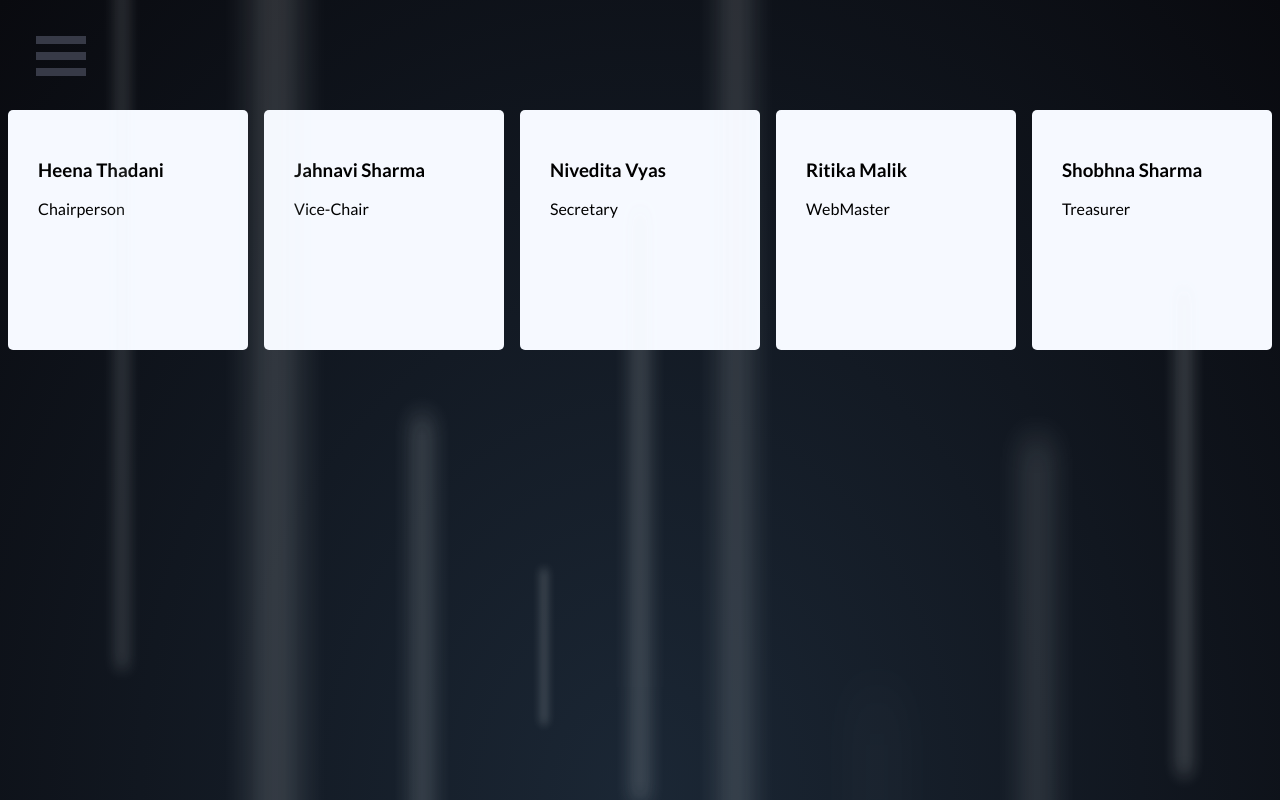
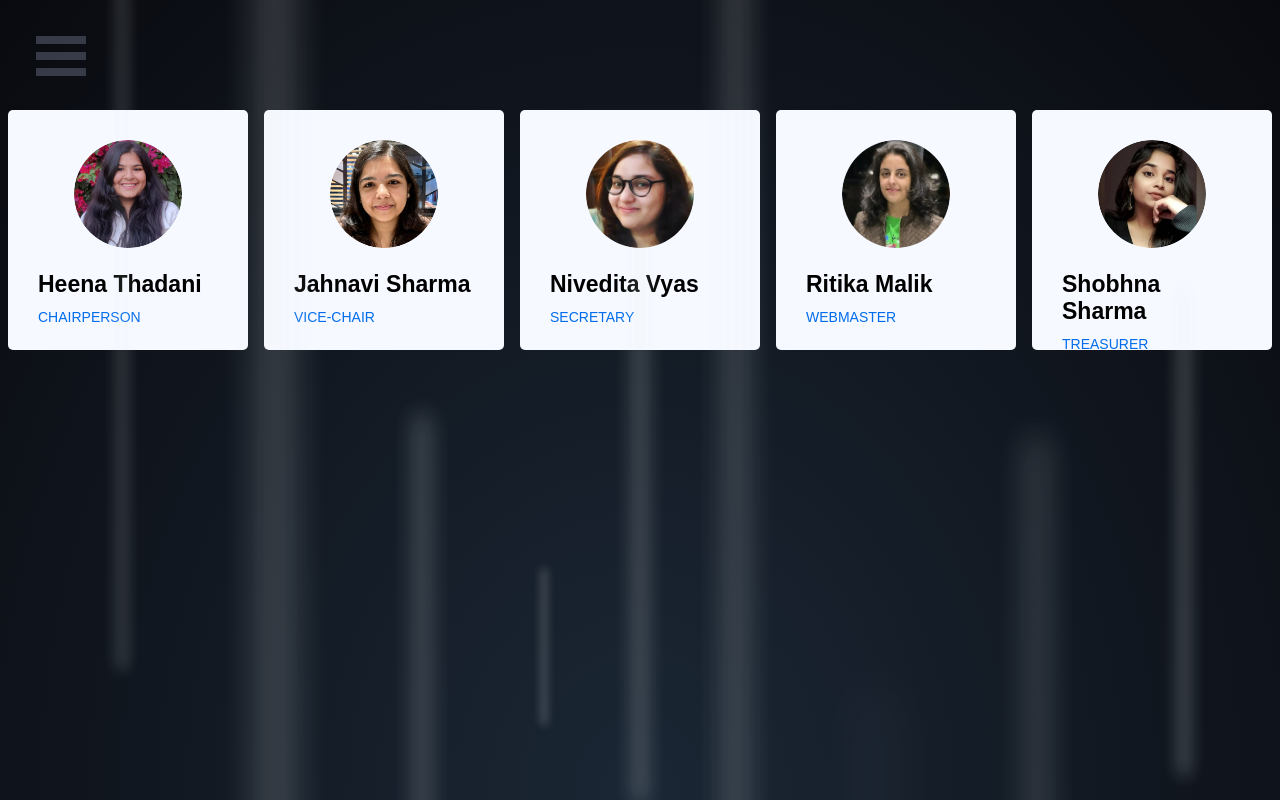
Before and after one commit to ritika728/Fest_Website, a React (Create React App) app: page /contact in a window 1280 px wide. Built offline with nearby package versions, Linux system fonts and the light colour scheme.

Commit message:
contact animated

```diff
--- a/src/components/contact/contact.css
+++ b/src/components/contact/contact.css
@@ -1,17 +1,6 @@
-@import url('https://fonts.googleapis.com/css?family=Open+Sans');
-@import url('https://fonts.googleapis.com/css2?family=Montserrat:wght@400;700&display=swap');
-@import url('http://fonts.googleapis.com/css?family=Lato:400,700');
-
 .sectionteam {
-	/* font-family: sans-serif; */
+	font-family: "Poppins", sans-serif;
 	padding: 80px 0;
-    font-family: "lato", sans-serif;
-     font-weight: 300;
-    /* background: -webkit-linear-gradient(white, #38495a);
-    background-clip:text;
-    -webkit-background-clip: text; */
-    /* -webkit-text-fill-color: transparent; */
-
 }
 
 
@@ -24,7 +13,19 @@
 
 .single-person:hover {
 	background: linear-gradient(to right, #016cec, #00b5f7);
+    background: -webkit-linear-gradient(white, #38495a);
+    /* background-clip:text;
+    -webkit-background-clip: text;
+    -webkit-text-fill-color: transparent; */
 }
+/* .single-person:hover {
+	background: linear-gradient(to right, #016cec, #00b5f7);
+    background: -webkit-linear-gradient(white, #38495a);
+    background-clip:text;
+    -webkit-background-clip: text;
+    -webkit-text-fill-color: transparent;
+} */
+
 
 .person-image1 {
     /* border: 4px dashed rgb(199, 62, 62); */
@@ -35,6 +36,69 @@
     background-repeat: no-repeat;
     margin: 0 auto;
     transition: transform .3s;
+    width: 60%;
+    height: 60%;
+    border-radius: 50%;
+    background-size: 50%;
+}
+.person-image2 {
+    /* border: 4px dashed rgb(199, 62, 62); */
+    background-image: url(../assests/jahnavi.png);
+    background-repeat: no-repeat;
+    background-size: cover !important;
+    background-position: center;
+    background-repeat: no-repeat;
+    margin: 0 auto;
+    transition: transform .3s;
+    width: 60%;
+    height: 60%;
+    border-radius: 50%;
+    background-size: 50%;
+
+}
+.person-image3 {
+    /* border: 4px dashed rgb(199, 62, 62); */
+    background-image: url(../assests/nivedita.png);
+    background-repeat: no-repeat;
+    background-size: cover !important;
+    background-position: center;
+    background-repeat: no-repeat;
+    margin: 0 auto;
+    transition: transform .3s;
+    width: 60%;
+    height: 60%;
+    border-radius: 50%;
+    background-size: 50%;
+
+}
+.person-image4 {
+    /* border: 4px dashed rgb(199, 62, 62); */
+    background-image: url(../assests/ritika.png);
+    background-repeat: no-repeat;
+    background-size: cover !important;
+    background-position: center;
+    background-repeat: no-repeat;
+    margin: 0 auto;
+    transition: transform .3s;
+    width: 60%;
+    height: 60%;
+    border-radius: 50%;
+    background-size: 50%;
+
+}
+.person-image5 {
+    /* border: 4px dashed rgb(199, 62, 62); */
+    background-image: url(../assests/shobhna.png);
+    background-repeat: no-repeat;
+    background-size: cover !important;
+    background-position: center;
+    background-repeat: no-repeat;
+    margin: 0 auto;
+    transition: transform .3s;
+    width: 60%;
+    height: 60%;
+    border-radius: 50%;
+    background-size: 50%;
 }
 
 
@@ -53,84 +117,31 @@
 
 .team:hover .person-image1 {
 	/* padding: 3px; */
-    border: 4px dashed rgb(80, 62, 199);
-    border-image-outset: 5px;
-    transform: scale(0.9);
+    /* border: 2px dashed white; */
+    background-clip:content-box;
+    /* border-image-outset: 5px; */
+    transform: scale(1.2);
 
-}
-.person-image2 {
-    /* border: 4px dashed rgb(199, 62, 62); */
-    background-image: url(../assests/jahnavi.png);
-    background-repeat: no-repeat;
-    background-size: cover !important;
-    background-position: center;
-    background-repeat: no-repeat;
-    margin: 0 auto;
-    transition: transform .3s;
 }
 
 
-
-.single-person{
-    width: 180px;
-    height: 180px;
-}
-.sectionteam{
-    display: flex;
-    flex-direction: row;
-}
-.team{
-    margin: 0 auto;
+.sectionteam .single-person .person-info .full-name {
+	margin-bottom: 10px;
+	font-size: 23px;
+    font-weight: 700;
 }
 
-.team:hover .person-image2 {
-	/* padding: 3px; */
-    border: 4px dashed rgb(80, 62, 199);
-    border-image-outset: 5px;
-    transform: scale(0.9);
+.sectionteam .single-person .person-info .speciality {
+    text-transform: uppercase;
+    font-size: 14px;
+    color: #016cec;
 
 }
-.person-image3 {
-    /* border: 4px dashed rgb(199, 62, 62); */
-    background-image: url(../assests/nivedita.png);
-    background-repeat: no-repeat;
-    background-size: cover !important;
-    background-position: center;
-    background-repeat: no-repeat;
-    margin: 0 auto;
-    transition: transform .3s;
-}
 
+.sectionteam .single-person:hover .full-name,
+.sectionteam .single-person:hover .speciality {
+	color: #fff;
 
-
-.single-person{
-    width: 180px;
-    height: 180px;
-}
-.sectionteam{
-    display: flex;
-    flex-direction: row;
-}
-.team{
-    margin: 0 auto;
-}
-
-.team:hover .person-image3 {
-	/* padding: 3px; */
-    border: 4px dashed rgb(80, 62, 199);
-    border-image-outset: 5px;
-    transform: scale(0.9);
-
-}
-.person-image4 {
-    /* border: 4px dashed rgb(199, 62, 62); */
-    background-image: url(../assests/ritika.png);
-    background-repeat: no-repeat;
-    background-size: cover !important;
-    background-position: center;
-    background-repeat: no-repeat;
-    margin: 0 auto;
-    transition: transform .3s;
 }
 
 html {
@@ -139,69 +150,12 @@ html {
     overflow: hidden;
   }
 
-.single-person{
-    width: 180px;
-    height: 180px;
-}
-.sectionteam{
-    display: flex;
-    flex-direction: row;
-}
-.team{
-    margin: 0 auto;
-}
-
-.team:hover .person-image4 {
-	/* padding: 3px; */
-    border: 4px dashed rgb(80, 62, 199);
-    border-image-outset: 5px;
-    transform: scale(0.9);
-
-}
-.person-image5 {
-    /* border: 4px dashed rgb(199, 62, 62); */
-    background-image: url(../assests/shobhna.png);
-    background-repeat: no-repeat;
-    background-size: cover !important;
-    background-position: center;
-    background-repeat: no-repeat;
-    margin: 0 auto;
-    transition: transform .3s;
-}
-
-
-
-.single-person{
-    width: 180px;
-    height: 180px;
-}
-.sectionteam{
-    display: flex;
-    flex-direction: row;
-}
-.team{
-    margin: 0 auto;
-}
-
-.team:hover .person-image5 {
-	/* padding: 3px; */
-    border: 4px dashed rgb(80, 62, 199);
-    border-image-outset: 5px;
-    transform: scale(0.9);
-
-}
-
-.sectionteam .single-person:hover .full-name,
-.sectionteam .single-person:hover .speciality {
-	color: #fff;
-}
-
 
 .light {
     position: absolute;
     width: 0px;
     opacity: .75;
-    background-color: white;
+    background: transparent;
     box-shadow: #e9f1f1 0px 0px 20px 2px;
     opacity: 0;
     top: 100vh;
@@ -209,9 +163,11 @@ html {
     left: 0px;
     right: 0px;
     margin: auto;
+    overflow:hidden !important;
 }
 
 .x1{
+    overflow:hidden;
   -webkit-animation: floatUp 4s infinite linear;
   -moz-animation: floatUp 4s infinite linear;
   -o-animation: floatUp 4s infinite linear;
@@ -223,6 +179,7 @@ html {
 }
 
 .x2{
+    overflow:hidden;
   -webkit-animation: floatUp 7s infinite linear;
   -moz-animation: floatUp 7s infinite linear;
   -o-animation: floatUp 7s infinite linear;
@@ -235,6 +192,7 @@ html {
 }
 
 .x3{
+    overflow:hidden;
   -webkit-animation: floatUp 2.5s infinite linear;
   -moz-animation: floatUp 2.5s infinite linear;
   -o-animation: floatUp 2.5s infinite linear;
@@ -247,6 +205,7 @@ html {
 }
 
 .x4{
+    overflow:hidden;
   -webkit-animation: floatUp 4.5s infinite linear;
   -moz-animation: floatUp 4.5s infinite linear;
   -o-animation: floatUp 4.5s infinite linear;
@@ -259,6 +218,7 @@ html {
 }
 
 .x5{
+    overflow:hidden;
   -webkit-animation: floatUp 8s infinite linear;
   -moz-animation: floatUp 8s infinite linear;
   -o-animation: floatUp 8s infinite linear;
@@ -271,6 +231,7 @@ html {
 }
 
 .x6{
+    overflow:hidden;
   -webkit-animation: floatUp 3s infinite linear;
   -moz-animation: floatUp 3s infinite linear;
   -o-animation: floatUp 3s infinite linear;
@@ -283,6 +244,7 @@ html {
 }
 
 .x7{
+    overflow:hidden;
   -webkit-animation: floatUp 5.3s infinite linear;
   -moz-animation: floatUp 5.3s infinite linear;
   -o-animation: floatUp 5.3s infinite linear;
@@ -295,6 +257,7 @@ html {
 }
 
 .x8{
+    overflow:hidden;
   -webkit-animation: floatUp 4.7s infinite linear;
   -moz-animation: floatUp 4.7s infinite linear;
   -o-animation: floatUp 4.7s infinite linear;
@@ -307,6 +270,7 @@ html {
 }
 
 .x9{
+    overflow:hidden !;
   -webkit-animation: floatUp 4.1s infinite linear;
   -moz-animation: floatUp 4.1s infinite linear;
   -o-animation: floatUp 4.1s infinite linear;
--- a/src/components/contact/contact.jsx
+++ b/src/components/contact/contact.jsx
@@ -3,8 +3,8 @@ import './contact.css'
 
 const Contact = () => {
   return (
-    <div className="teams">
-		 <div class='light x1'></div>
+    <div>
+		<div class='light x1'></div>
   <div class='light x2'></div>
   <div class='light x3'></div>
   <div class='light x4'></div>
@@ -34,13 +34,13 @@ const Contact = () => {
 						</div>
 					</div>
 				</div>
-				<div className="team">
-					<div className="single-person">
-						<div className="person-image3">
+				<div class="team">
+					<div class="single-person">
+						<div class="person-image3">
 						</div>
-						<div className="person-info">
+						<div class="person-info">
 							<h3 class="full-name">Nivedita Vyas</h3>
-							<span className="speciality">Secretary</span>
+							<span class="speciality">Secretary</span>
 						</div>
 					</div>
 				</div>
@@ -53,6 +53,7 @@ const Contact = () => {
 							<span class="speciality">WebMaster</span>
 						</div>
 					</div>
+
 				</div>
 				<div class="team">
 					<div class="single-person">
@@ -63,6 +64,7 @@ const Contact = () => {
 							<span class="speciality">Treasurer</span>
 						</div>
 					</div>
+
 				</div>
 	</div>
 	</div>
```
